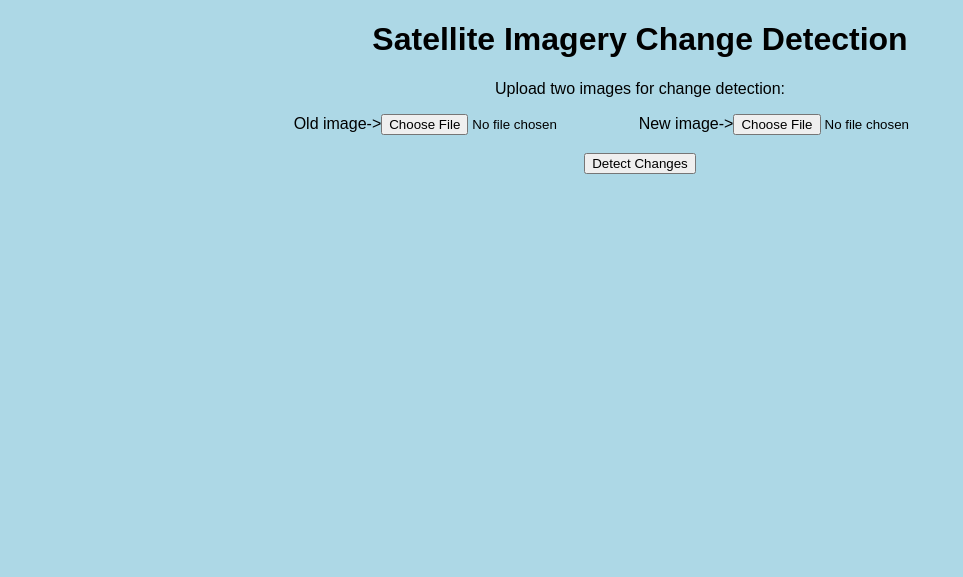
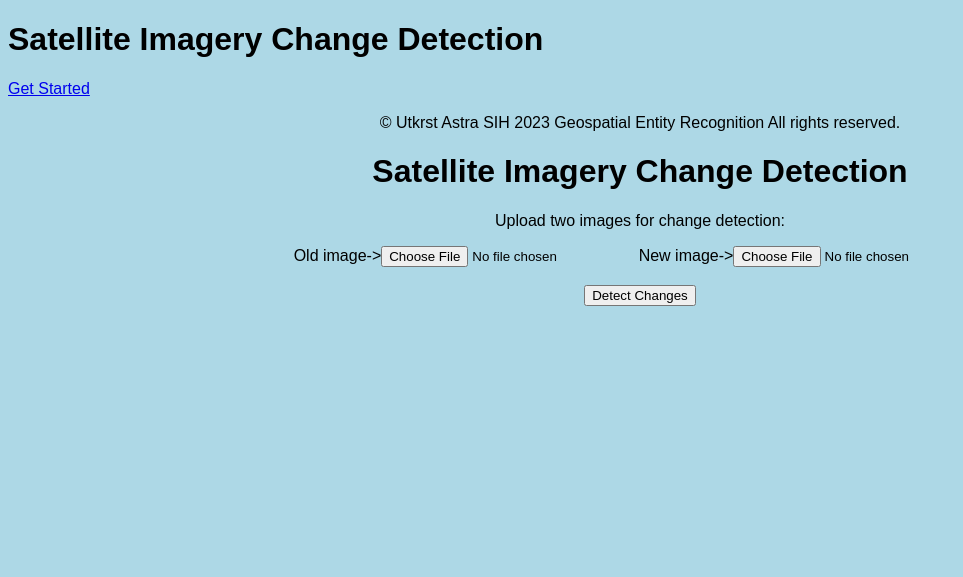
Before and after one commit to kakshatha-001/kakshatha-001.github.io, a plain HTML site: page index.html in a window 1280 px wide. Shown: the whole page, without its empty margins (0-963 px from the left). Drawn offline with nearby package versions, Linux system fonts and the light colour scheme.

Commit message:
Update index.html

```diff
--- a/index.html
+++ b/index.html
@@ -2,7 +2,21 @@
 <html>
 <head>
     <title><h1 align="center">Satellite Imagery Change Detection</h1></title>
-    <link rel="main.html">
+    <link rel="stylesheet" href="https://unpkg.com/leaflet@1.7.1/dist/leaflet.css" />
+    <script src="https://unpkg.com/leaflet@1.7.1/dist/leaflet.js"></script>
+    </head>
+<body class="bg-gradient-to-r from-blue-500 to-purple-500 text-white flex flex-col justify-center items-center h-screen">
+
+    <!-- Content Section -->
+    <div class="glass-bg p-8 max-w-sm w-full text-center">
+        <h1 class="text-3xl font-bold mb-4">Satellite Imagery Change Detection</h1>
+        <a href="index.html" class="custom-btn">Get Started</a>
+    </div>
+
+    <!-- Footer Section -->
+    <div class="footer">
+        <p align="center" font=50>© Utkrst Astra SIH 2023 Geospatial Entity Recognition All rights reserved.</p>
+    </div>
     <style>
 
         body {
```
